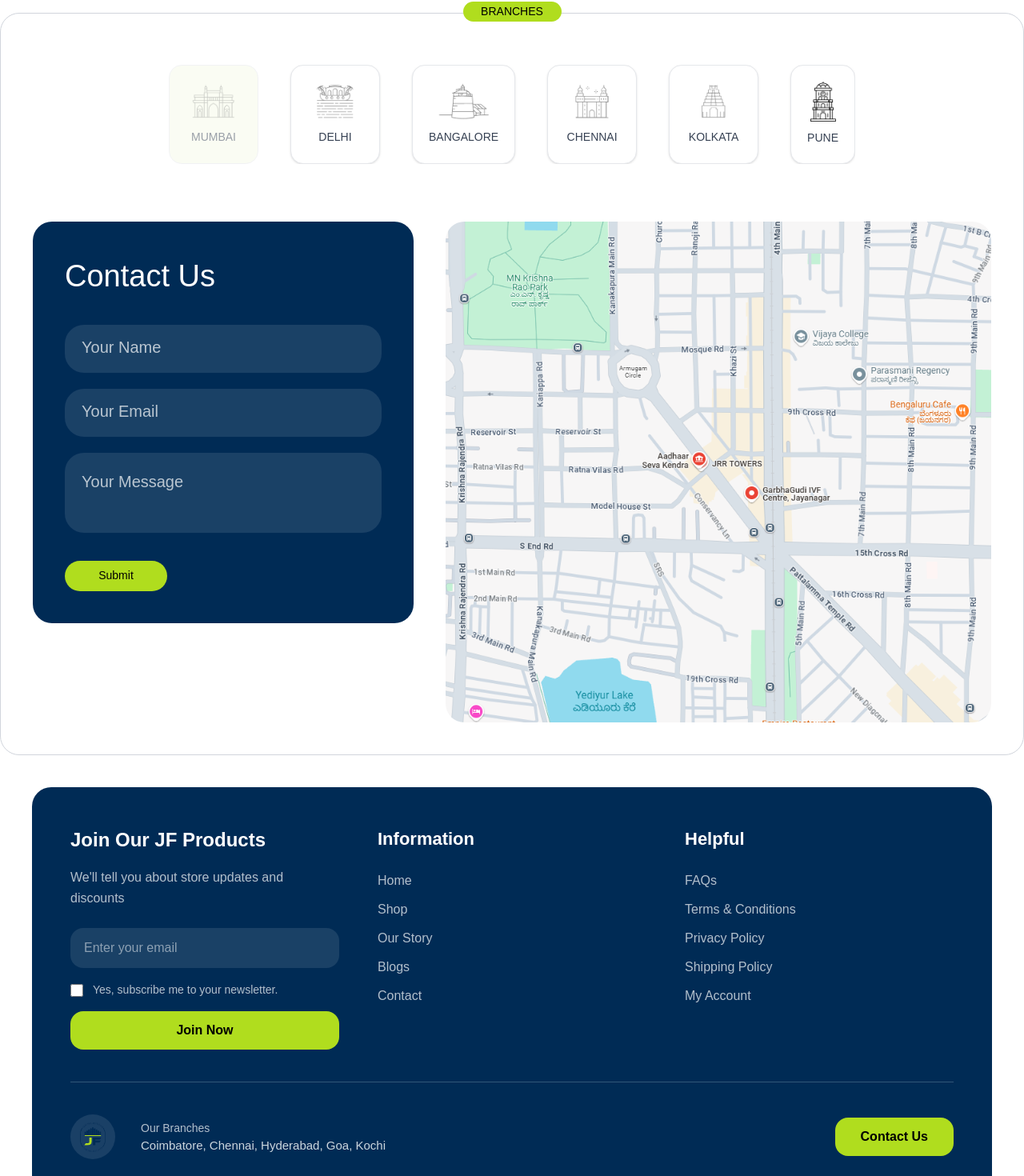
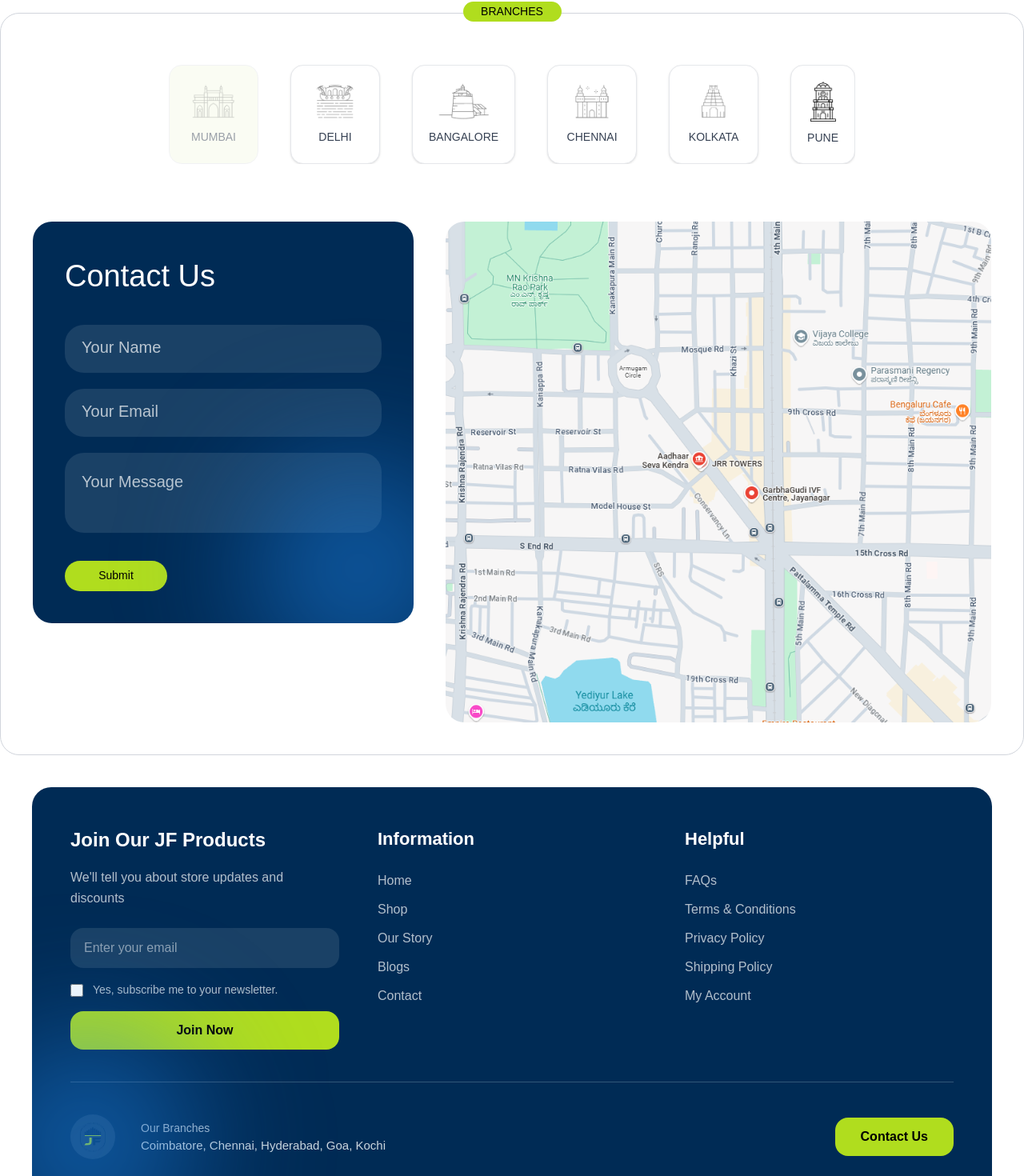
Before and after one commit to dev-mdsohagmiya/techorbitit-front, a Next.js app: page / in a window 1280 px wide. Shown: the part 4008-5478 px from the top of the page at 80% size. Built offline with nearby package versions, Linux system fonts and the light colour scheme.

Commit message:
added gradient in the footer and contact form

```diff
--- a/components/sections/contact-us/Form.jsx
+++ b/components/sections/contact-us/Form.jsx
@@ -27,7 +27,16 @@ export const Form = () => {
   };
 
   return (
-    <div className="bg-[#002b55] rounded-[16px] md:rounded-[20px] lg:rounded-[24px] p-2 md:p-8 lg:p-10">
+    <div className="bg-[#002b55] rounded-[16px] md:rounded-[20px] lg:rounded-[24px] p-2 md:p-8 lg:p-10 relative overflow-hidden">
+      {/* Blur Circle - Bottom Right */}
+      <div
+        className="absolute -bottom-[80px] -right-[80px] w-[297px] h-[297px] rounded-full"
+        style={{
+          filter: "blur(80px)",
+          background:
+            "radial-gradient(circle, rgba(27, 127, 225, 0.8) 0%, rgba(27, 127, 225, 0.5) 40%, rgba(27, 127, 225, 0.2) 80%, rgba(27, 127, 225, 0.05) 100%)",
+        }}
+      />
       <div className="mb-6 md:mb-8">
         <h2 className="text-white font-[500] text-[24px] md:text-[30px] lg:text-[38px]">
           Contact Us
--- a/components/ui/Footer.jsx
+++ b/components/ui/Footer.jsx
@@ -83,12 +83,21 @@ export default function Footer() {
 
   return (
     <motion.footer
-      className="bg-[#002B55] text-white p-2 md:p-8 lg:p-12 rounded-[16px] md:rounded-[20px] lg:rounded-[24px] w-full"
+      className="bg-[#002B55] text-white p-2 md:p-8 lg:p-12 rounded-[16px] md:rounded-[20px] lg:rounded-[24px] w-full relative overflow-hidden"
       variants={containerVariants}
       initial="hidden"
       whileInView="visible"
       viewport={{ once: true, amount: 0.2 }}
     >
+      {/* Blur Circle - Bottom Left */}
+      <div
+        className="absolute -bottom-[80px] -left-[80px] w-[297px] h-[297px] rounded-full"
+        style={{
+          filter: "blur(80px)",
+          background:
+            "radial-gradient(circle, rgba(27, 127, 225, 0.8) 0%, rgba(27, 127, 225, 0.5) 40%, rgba(27, 127, 225, 0.2) 80%, rgba(27, 127, 225, 0.05) 100%)",
+        }}
+      />
       {/* Main Footer Content */}
       <div className="grid grid-cols-1 md:grid-cols-2 lg:grid-cols-3 gap-8 lg:gap-12">
         {/* Join Our JF Products Section */}
```
